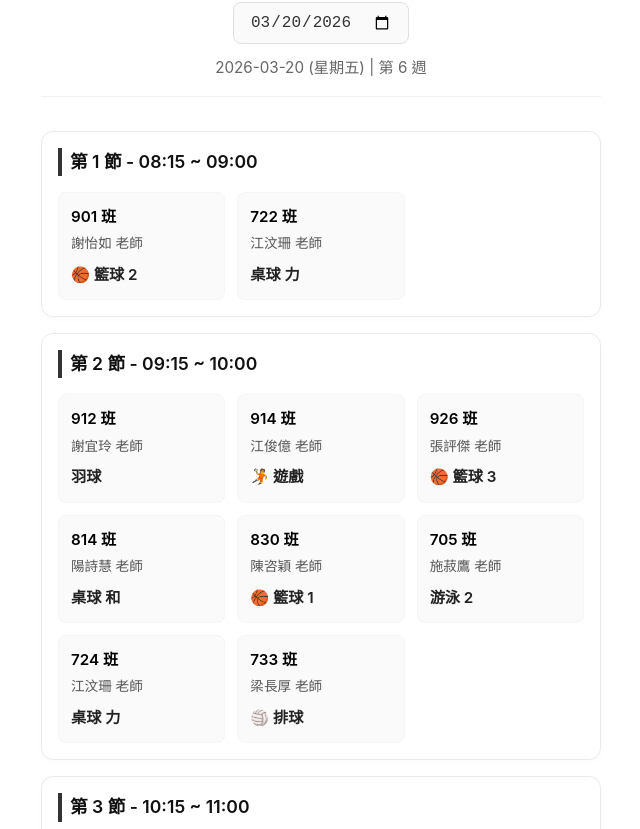
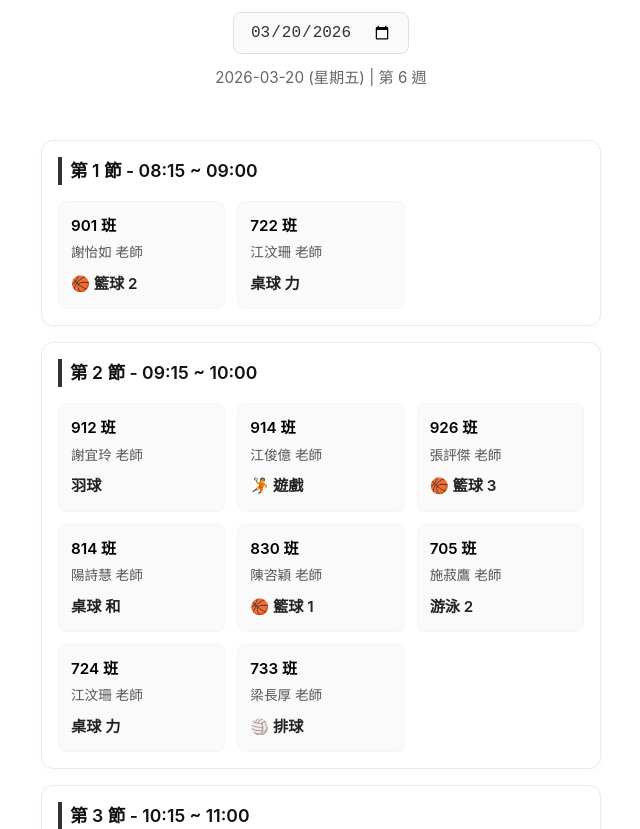
Before and after one commit to stanleylutw/Yonghe, a plain HTML site: page index.html in a window 1280 px wide. Shown: the part 72-901 px from the top of the page, without its empty margins (319-959 px from the left). Drawn offline with Linux system fonts and the light colour scheme.

Commit message:
Refactor header styles and remove sticky behavior
Removed sticky header and adjusted padding and styles.

```diff
--- a/index.html
+++ b/index.html
@@ -12,21 +12,15 @@
             background-color: #ffffff;
             color: #333333;
             line-height: 1.6;
-            padding: 0 20px 40px 20px; /* 底部留白方便捲動對齊 */
+            padding: 20px;
             max-width: 600px;
             margin: 0 auto;
         }
 
-        /* 功能 2: 固定頂部控制列 (Sticky Header) 與毛玻璃特效 */
+        /* 移除 Sticky Header，改回一般標題區塊 */
         header {
-            position: sticky;
-            top: 0;
-            z-index: 1000;
-            background-color: rgba(255, 255, 255, 0.85);
-            backdrop-filter: blur(10px);
-            -webkit-backdrop-filter: blur(10px);
-            padding: 20px 0 10px 0;
-            border-bottom: 1px solid #f0f0f0;
+            background-color: #ffffff;
+            padding: 10px 0;
             text-align: center;
             margin-bottom: 24px;
         }
@@ -70,7 +64,7 @@
             padding: 16px;
             box-shadow: 0 2px 8px rgba(0,0,0,0.02);
             transition: all 0.3s ease;
-            scroll-margin-top: 150px; /* 捲動對齊時預留上方間距，避免被 Sticky Header 遮住 */
+            /* 移除 scroll-margin-top，因為不再有置頂標題遮擋 */
         }
 
         /* 當前節次高亮樣式 (淺黃色) */
@@ -151,7 +145,7 @@
 
     <script>
         document.addEventListener('DOMContentLoaded', () => {
-            // 1. 資料庫：日期、老師與場地資料
+            // 1. 資料庫：日期、老師與場地資料 (引用自)
             const weekRanges = [
                 { week: 1, start: '2026-01-19', end: '2026-01-25' },
                 { week: 2, start: '2026-02-16', end: '2026-02-22' },
@@ -275,7 +269,7 @@
                 5: "12:00", 6: "14:00", 7: "15:00", 8: "16:05"
             };
 
-            // DOM 元素
+            // DOM 元素 (引用自)
             const datePicker = document.getElementById('date-picker');
             const statusText = document.getElementById('status-text');
             const container = document.getElementById('schedule-container');
@@ -333,7 +327,7 @@
                     const card = document.createElement('div');
                     card.className = 'period-card';
 
-                    // 顏色與捲動邏輯
+                    // 顏色與捲動邏輯 (引用自)
                     if (isToday && periodTimes[period]) {
                         const times = periodTimes[period].split(' ~ ');
                         const startMins = timeToMins(times[0]);
@@ -370,7 +364,7 @@
                     container.appendChild(card);
                 }
 
-                // 功能 3: 自動平滑捲動到當前/即將上課節次
+                // 功能 3: 自動平滑捲動到當前/即將上課節次 (引用自)
                 if (targetCard) {
                     setTimeout(() => {
                         targetCard.scrollIntoView({ behavior: 'smooth', block: 'center' });
@@ -378,7 +372,7 @@
                 }
             }
 
-            // 初始化日期
+            // 初始化日期 (引用自)
             const today = new Date();
             const offset = today.getTimezoneOffset() * 60000;
             const localISODate = (new Date(today - offset)).toISOString().split('T')[0];
@@ -389,10 +383,10 @@
                 if(e.target.value) renderSchedule(e.target.value);
             });
 
-            // 背景自動重繪
+            // 背景自動重繪 (引用自)
             setInterval(() => renderSchedule(datePicker.value), 60000);
 
-            // 功能: Visibility Change (背景喚醒自動更新)
+            // 功能: Visibility Change (背景喚醒自動更新) (引用自)
             document.addEventListener('visibilitychange', () => {
                 if (document.visibilityState === 'visible') {
                     renderSchedule(datePicker.value);
```
